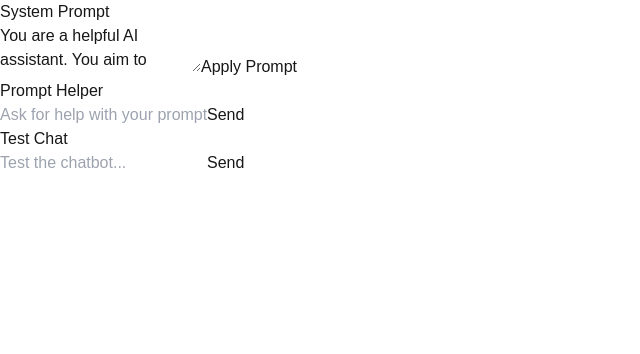
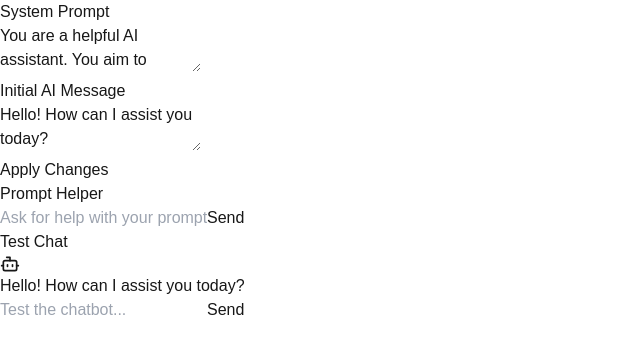
Before and after one commit to Minjuu1/test_system, a Next.js app: page / in a window 1280 px wide. Shown: the top 354 px of the page, without its empty margins (0-640 px from the left). Built offline with nearby package versions, Linux system fonts and the light colour scheme.

Commit message:
✨ change message structure and add icon

```diff
--- a/src/app/page.tsx
+++ b/src/app/page.tsx
@@ -7,12 +7,20 @@ import { HelperChat } from '@/components/chat/HelperChat';
 import { TestChat } from '@/components/chat/TestChat';
 import { DEFAULT_SYSTEM_PROMPT } from '@/lib/utils';
 
+const DEFAULT_INITIAL_MESSAGE = "Hello! How can I assist you today?";
+
 export default function Home() {
   const [systemPrompt, setSystemPrompt] = useState(DEFAULT_SYSTEM_PROMPT);
-  const [testChat, setTestChat] = useState<Message[]>([]);
+  const [initialMessage, setInitialMessage] = useState(DEFAULT_INITIAL_MESSAGE);
+  const [testChat, setTestChat] = useState<Message[]>([
+    { role: 'assistant', content: DEFAULT_INITIAL_MESSAGE }
+  ]);
 
-  const handleApplyPrompt = () => {
-    setTestChat([]);
+  const handleApplyChanges = () => {
+    // Reset chat with new initial message
+    setTestChat([
+      { role: 'assistant', content: initialMessage }
+    ]);
   };
 
   return (
@@ -21,9 +29,11 @@ export default function Home() {
         {/* Left Column */}
         <div className="space-y-6">
           <SystemPromptEditor
-            value={systemPrompt}
-            onChange={setSystemPrompt}
-            onApply={handleApplyPrompt}
+            systemPrompt={systemPrompt}
+            initialMessage={initialMessage}
+            onSystemPromptChange={setSystemPrompt}
+            onInitialMessageChange={setInitialMessage}
+            onApply={handleApplyChanges}
           />
           <HelperChat />
         </div>
--- a/src/components/SYSTEM_PROMPT.tsx
+++ b/src/components/SYSTEM_PROMPT.tsx
@@ -1,27 +1,48 @@
 interface SystemPromptEditorProps {
-    value: string;
-    onChange: (value: string) => void;
+    systemPrompt: string;
+    initialMessage: string;
+    onSystemPromptChange: (value: string) => void;
+    onInitialMessageChange: (value: string) => void;
     onApply: () => void;
   }
 
-  export function SystemPromptEditor({
-    value,
-    onChange,
+export function SystemPromptEditor({
+    systemPrompt,
+    initialMessage,
+    onSystemPromptChange,
+    onInitialMessageChange,
     onApply
   }: SystemPromptEditorProps) {
     return (
-      <div className="bg-white rounded-xl shadow-md p-4">
-        <h2 className="text-xl font-bold mb-3">System Prompt</h2>
-        <textarea
-          value={value}
-          onChange={(e) => onChange(e.target.value)}
-          className="w-full h-48 p-3 border rounded-lg mb-3"
-        />
+      <div className="bg-white rounded-lg shadow-lg p-6">
+        {/* System Prompt Section */}
+        <div className="mb-6">
+          <h2 className="text-xl font-bold mb-2">System Prompt</h2>
+          <textarea
+            value={systemPrompt}
+            onChange={(e) => onSystemPromptChange(e.target.value)}
+            className="w-full h-36 p-3 border rounded-lg resize-none focus:outline-none focus:ring-2 focus:ring-blue-500"
+            placeholder="Enter system prompt..."
+          />
+        </div>
+
+        {/* Initial Message Section */}
+        <div className="mb-6">
+          <h2 className="text-xl font-bold mb-2">Initial AI Message</h2>
+          <textarea
+            value={initialMessage}
+            onChange={(e) => onInitialMessageChange(e.target.value)}
+            className="w-full h-24 p-3 border rounded-lg resize-none focus:outline-none focus:ring-2 focus:ring-blue-500"
+            placeholder="Enter the initial greeting message from AI..."
+          />
+        </div>
+
+        {/* Apply Button */}
         <button
           onClick={onApply}
-          className="bg-blue-500 text-white px-4 py-2 rounded-lg hover:bg-blue-600"
+          className="w-full bg-blue-500 text-white px-4 py-2 rounded-lg hover:bg-blue-600 transition-colors"
         >
-          Apply Prompt
+          Apply Changes
         </button>
       </div>
     );
--- a/src/components/chat/ChatMessage.tsx
+++ b/src/components/chat/ChatMessage.tsx
@@ -1,4 +1,5 @@
 import { Message, ChatType } from '@/types/chat';
+import { User, Bot } from 'lucide-react';
 
 interface ChatMessageProps {
   message: Message;
@@ -11,8 +12,17 @@ export function ChatMessage({ message, type }: ChatMessageProps) {
     : 'bg-gray-50';
 
   return (
-    <div className={`p-3 rounded-lg ${bgColor}`}>
-      {message.content}
+    <div className={`flex items-start gap-3 p-3 rounded-lg ${bgColor}`}>
+      <div className="flex-shrink-0 w-8 h-8 flex items-center justify-center rounded-full bg-white shadow-sm">
+        {message.role === 'assistant' ? (
+          <Bot size={20} className="text-blue-500" />
+        ) : (
+          <User size={20} className="text-gray-500" />
+        )}
+      </div>
+      <div className="flex-1 break-words">
+        {message.content}
+      </div>
     </div>
   );
 }
```
